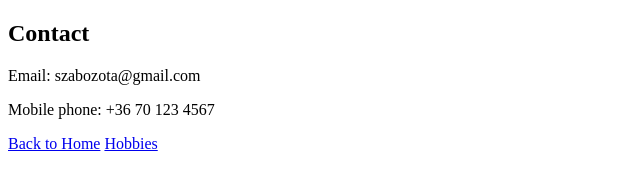
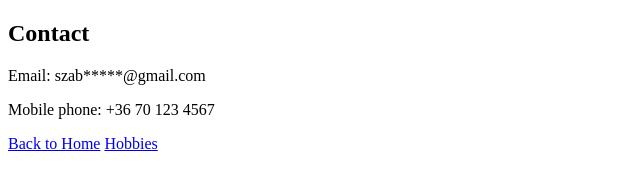
Before and after one commit to logical-edge/capstone-project-1-online-resume, a plain HTML site: page contact.html in a window 1280 px wide. Shown: the full height of the page, 0-640 px from the left. Drawn offline with Linux system fonts and the light colour scheme.

Commit message:
Add files via upload

```diff
--- a/contact.html
+++ b/contact.html
@@ -6,7 +6,7 @@
 <body>
   <h2 class="contact">Contact</h2>
   <p class="email">
-    Email: szabozota@gmail.com
+    Email: szab*****@gmail.com
   </p>
   <p class="phone">
     Mobile phone: +36 70 123 4567
```
